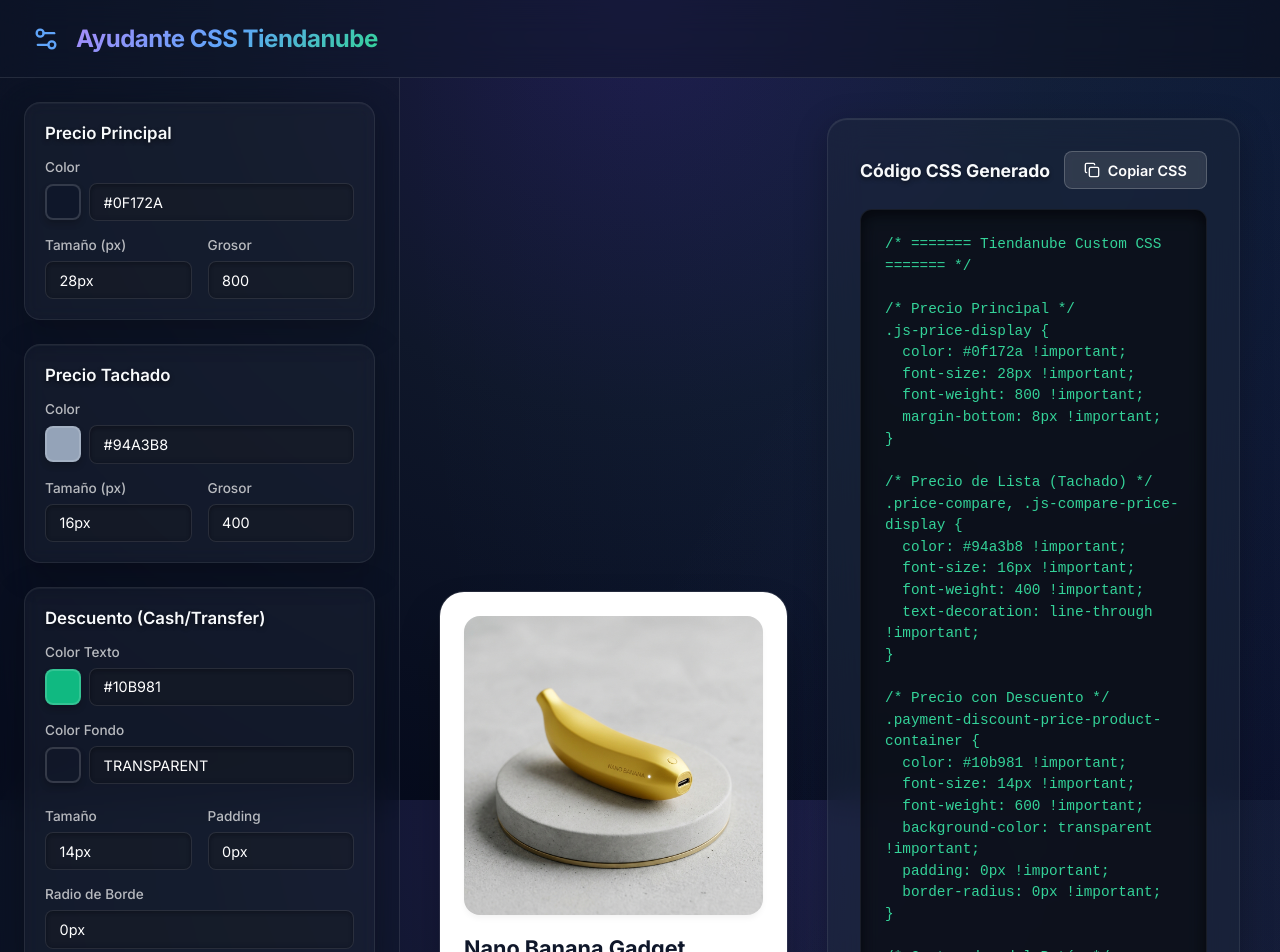
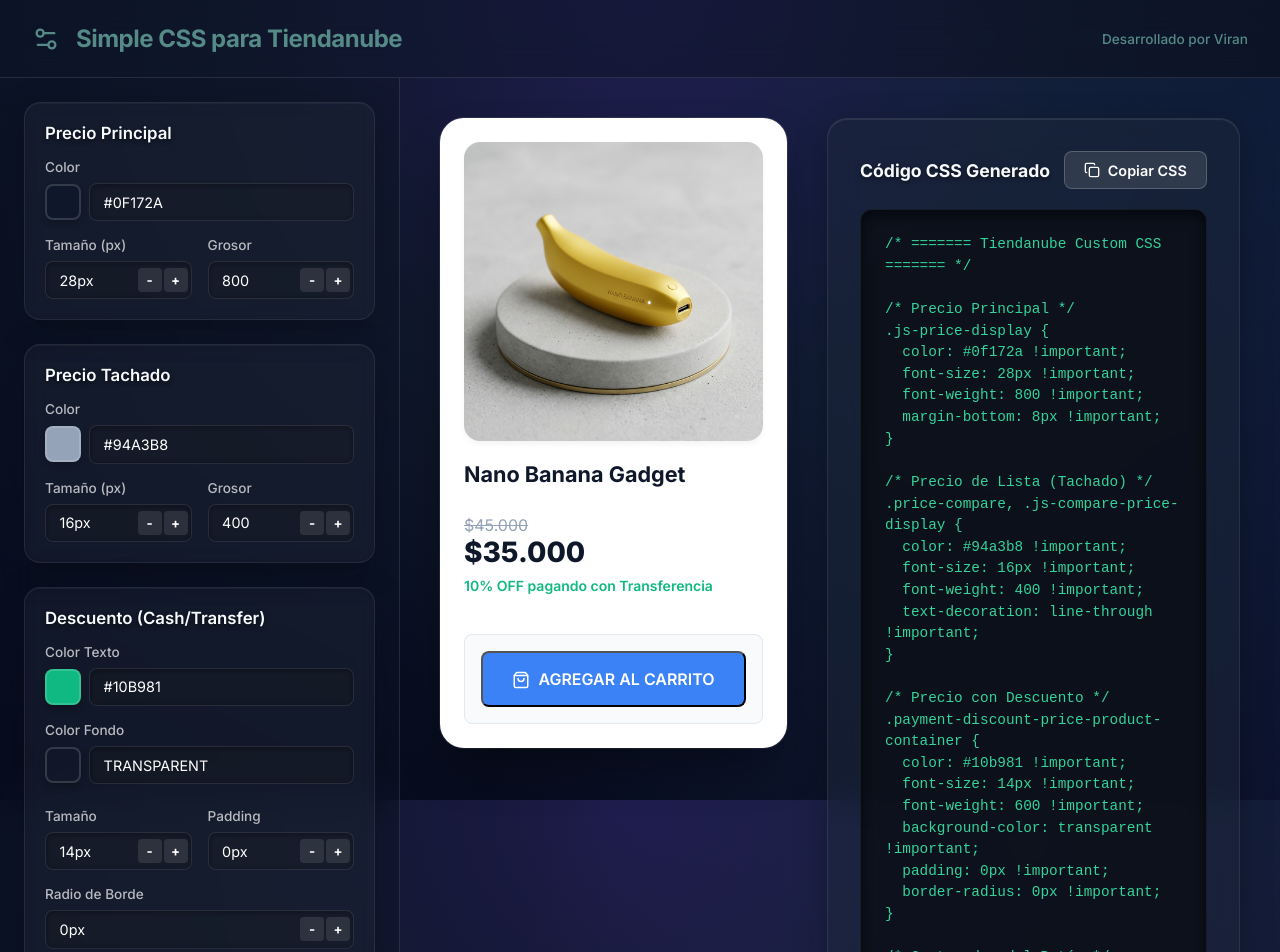
Before and after one commit to AdrielL4m/Simple-CSS-en-Tn, a React (Vite) app: page / in a window 1280 px wide. Shown: the top 952 px of the page. Built offline with nearby package versions, Linux system fonts and the light colour scheme.

Commit message:
Add files via upload

```diff
--- a/src/App.jsx
+++ b/src/App.jsx
@@ -127,8 +127,13 @@ export default function App() {
   return (
     <>
       <header className="app-header">
-        <Settings2 size={28} color="#60a5fa" />
-        <h1 className="app-title">Ayudante CSS Tiendanube</h1>
+        <div className="app-title-group">
+          <Settings2 size={28} color="#558A87" />
+          <h1 className="app-title">Simple CSS para Tiendanube</h1>
+        </div>
+        <a className="developer-link" href="https://viranmd.com" target="_blank" rel="noreferrer">
+          Desarrollado por Viran
+        </a>
       </header>
 
       <main className="main-content">
@@ -138,8 +143,8 @@ export default function App() {
             <h2 className="section-title">Precio Principal</h2>
             <ControlInput label="Color" type="color" value={styles.mainPrice.color} onChange={(v) => updateStyle('mainPrice', 'color', v)} />
             <div style={{display: 'flex', gap: '1rem'}}>
-              <ControlInput label="Tamaño (px)" value={styles.mainPrice.fontSize} onChange={(v) => updateStyle('mainPrice', 'fontSize', v)} />
-              <ControlInput label="Grosor" value={styles.mainPrice.fontWeight} onChange={(v) => updateStyle('mainPrice', 'fontWeight', v)} />
+              <ControlInput label="Tamaño (px)" value={styles.mainPrice.fontSize} onChange={(v) => updateStyle('mainPrice', 'fontSize', v)} showStepper />
+              <ControlInput label="Grosor" value={styles.mainPrice.fontWeight} onChange={(v) => updateStyle('mainPrice', 'fontWeight', v)} showStepper />
             </div>
           </div>
 
@@ -147,8 +152,8 @@ export default function App() {
             <h2 className="section-title">Precio Tachado</h2>
             <ControlInput label="Color" type="color" value={styles.comparePrice.color} onChange={(v) => updateStyle('comparePrice', 'color', v)} />
             <div style={{display: 'flex', gap: '1rem'}}>
-              <ControlInput label="Tamaño (px)" value={styles.comparePrice.fontSize} onChange={(v) => updateStyle('comparePrice', 'fontSize', v)} />
-              <ControlInput label="Grosor" value={styles.comparePrice.fontWeight} onChange={(v) => updateStyle('comparePrice', 'fontWeight', v)} />
+              <ControlInput label="Tamaño (px)" value={styles.comparePrice.fontSize} onChange={(v) => updateStyle('comparePrice', 'fontSize', v)} showStepper />
+              <ControlInput label="Grosor" value={styles.comparePrice.fontWeight} onChange={(v) => updateStyle('comparePrice', 'fontWeight', v)} showStepper />
             </div>
           </div>
 
@@ -157,10 +162,10 @@ export default function App() {
             <ControlInput label="Color Texto" type="color" value={styles.discountContainer.color} onChange={(v) => updateStyle('discountContainer', 'color', v)} />
             <ControlInput label="Color Fondo" type="color" value={styles.discountContainer.backgroundColor} onChange={(v) => updateStyle('discountContainer', 'backgroundColor', v)} />
             <div style={{display: 'flex', gap: '1rem', marginTop: '0.5rem'}}>
-              <ControlInput label="Tamaño" value={styles.discountContainer.fontSize} onChange={(v) => updateStyle('discountContainer', 'fontSize', v)} />
-              <ControlInput label="Padding" value={styles.discountContainer.padding} onChange={(v) => updateStyle('discountContainer', 'padding', v)} />
+              <ControlInput label="Tamaño" value={styles.discountContainer.fontSize} onChange={(v) => updateStyle('discountContainer', 'fontSize', v)} showStepper />
+              <ControlInput label="Padding" value={styles.discountContainer.padding} onChange={(v) => updateStyle('discountContainer', 'padding', v)} showStepper />
             </div>
-            <ControlInput label="Radio de Borde" value={styles.discountContainer.borderRadius} onChange={(v) => updateStyle('discountContainer', 'borderRadius', v)} />
+            <ControlInput label="Radio de Borde" value={styles.discountContainer.borderRadius} onChange={(v) => updateStyle('discountContainer', 'borderRadius', v)} showStepper />
           </div>
 
           <div className="editor-section">
@@ -168,8 +173,8 @@ export default function App() {
             <ControlInput label="Color Fondo" type="color" value={styles.buyContainer.backgroundColor} onChange={(v) => updateStyle('buyContainer', 'backgroundColor', v)} />
             <ControlInput label="Borde" value={styles.buyContainer.border} onChange={(v) => updateStyle('buyContainer', 'border', v)} />
             <div style={{display: 'flex', gap: '1rem', marginTop: '0.5rem'}}>
-              <ControlInput label="Padding" value={styles.buyContainer.padding} onChange={(v) => updateStyle('buyContainer', 'padding', v)} />
-              <ControlInput label="Borde Radius" value={styles.buyContainer.borderRadius} onChange={(v) => updateStyle('buyContainer', 'borderRadius', v)} />
+              <ControlInput label="Padding" value={styles.buyContainer.padding} onChange={(v) => updateStyle('buyContainer', 'padding', v)} showStepper />
+              <ControlInput label="Borde Radius" value={styles.buyContainer.borderRadius} onChange={(v) => updateStyle('buyContainer', 'borderRadius', v)} showStepper />
             </div>
           </div>
 
@@ -180,12 +185,12 @@ export default function App() {
               <ControlInput label="Fondo Botón" type="color" value={styles.buyButton.backgroundColor} onChange={(v) => updateStyle('buyButton', 'backgroundColor', v)} />
             </div>
             <div style={{display: 'flex', gap: '1rem', marginTop: '0.5rem'}}>
-              <ControlInput label="Tamaño (px)" value={styles.buyButton.fontSize} onChange={(v) => updateStyle('buyButton', 'fontSize', v)} />
-              <ControlInput label="Grosor" value={styles.buyButton.fontWeight} onChange={(v) => updateStyle('buyButton', 'fontWeight', v)} />
+              <ControlInput label="Tamaño (px)" value={styles.buyButton.fontSize} onChange={(v) => updateStyle('buyButton', 'fontSize', v)} showStepper />
+              <ControlInput label="Grosor" value={styles.buyButton.fontWeight} onChange={(v) => updateStyle('buyButton', 'fontWeight', v)} showStepper />
             </div>
             <div style={{display: 'flex', gap: '1rem', marginTop: '0.5rem'}}>
-              <ControlInput label="Padding" value={styles.buyButton.padding} onChange={(v) => updateStyle('buyButton', 'padding', v)} />
-              <ControlInput label="Borde Radius" value={styles.buyButton.borderRadius} onChange={(v) => updateStyle('buyButton', 'borderRadius', v)} />
+              <ControlInput label="Padding" value={styles.buyButton.padding} onChange={(v) => updateStyle('buyButton', 'padding', v)} showStepper />
+              <ControlInput label="Borde Radius" value={styles.buyButton.borderRadius} onChange={(v) => updateStyle('buyButton', 'borderRadius', v)} showStepper />
             </div>
           </div>
 
@@ -234,7 +239,29 @@ export default function App() {
 }
 
 // Simple helper component for inputs
-function ControlInput({ label, type = "text", value, onChange }) {
+function ControlInput({ label, type = "text", value, onChange, showStepper = false }) {
+  const handleStep = (direction) => {
+    const match = String(value).match(/^([0-9.-]+)([a-zA-Z%]*)$/);
+    if (match) {
+      let num = parseFloat(match[1]);
+      let unit = match[2] || '';
+
+      let step = 1;
+      if (label.toLowerCase().includes('grosor')) {
+        step = 100;
+      }
+
+      num = direction === 'up' ? num + step : num - step;
+
+      if (label.toLowerCase().includes('grosor')) {
+        if (num < 100) num = 100;
+        if (num > 900) num = 900;
+      }
+
+      onChange(num + unit);
+    }
+  };
+
   return (
     <div className="control-group" style={{ flex: 1 }}>
       <label className="control-label">{label}</label>
@@ -261,12 +288,20 @@ function ControlInput({ label, type = "text", value, onChange }) {
           />
         </div>
       ) : (
-        <input
-          type="text"
-          className="control-input"
-          value={value}
-          onChange={(e) => onChange(e.target.value)}
-        />
+        <div className={showStepper ? "stepper-wrapper" : ""}>
+          <input
+            type="text"
+            className={`control-input ${showStepper ? 'has-stepper' : ''}`}
+            value={value}
+            onChange={(e) => onChange(e.target.value)}
+          />
+          {showStepper && (
+            <div className="stepper-controls">
+              <button className="stepper-btn" onClick={() => handleStep('down')} type="button">-</button>
+              <button className="stepper-btn" onClick={() => handleStep('up')} type="button">+</button>
+            </div>
+          )}
+        </div>
       )}
     </div>
   );
--- a/src/index.css
+++ b/src/index.css
@@ -48,17 +48,33 @@ body {
   border-bottom: 1px solid var(--border);
   display: flex;
   align-items: center;
+  justify-content: space-between;
+  z-index: 10;
+}
+
+.app-title-group {
+  display: flex;
+  align-items: center;
   gap: 1rem;
-  z-index: 10;
 }
 
 .app-title {
   font-size: 1.5rem;
   font-weight: 700;
-  background: linear-gradient(135deg, #a78bfa, #60a5fa, #34d399);
-  -webkit-background-clip: text;
-  -webkit-text-fill-color: transparent;
+  color: #558A87;
   letter-spacing: -0.5px;
+}
+
+.developer-link {
+  color: #558A87;
+  font-size: 0.85rem;
+  text-decoration: none;
+  font-weight: 500;
+  transition: opacity 0.2s;
+}
+
+.developer-link:hover {
+  opacity: 0.8;
 }
 
 .main-content {
@@ -142,6 +158,43 @@ body {
   box-shadow: inset 0 2px 4px rgba(0,0,0,0.2);
 }
 
+.control-input.has-stepper {
+  padding-right: 60px;
+}
+
+.stepper-wrapper {
+  position: relative;
+  display: flex;
+  width: 100%;
+  align-items: center;
+}
+
+.stepper-controls {
+  display: flex;
+  position: absolute;
+  right: 4px;
+  gap: 2px;
+}
+
+.stepper-btn {
+  background: rgba(255, 255, 255, 0.1);
+  border: none;
+  border-radius: 4px;
+  color: #fff;
+  width: 24px;
+  height: 24px;
+  display: flex;
+  align-items: center;
+  justify-content: center;
+  cursor: pointer;
+  transition: background 0.2s;
+  font-weight: bold;
+}
+
+.stepper-btn:hover {
+  background: rgba(255, 255, 255, 0.25);
+}
+
 .control-input:focus {
   border-color: var(--primary);
   background: rgba(0, 0, 0, 0.4);
@@ -188,7 +241,7 @@ body {
   background: transparent;
   display: flex;
   justify-content: center;
-  align-items: center;
+  align-items: flex-start;
 }
 
 /* Simulated Product Card */
```
